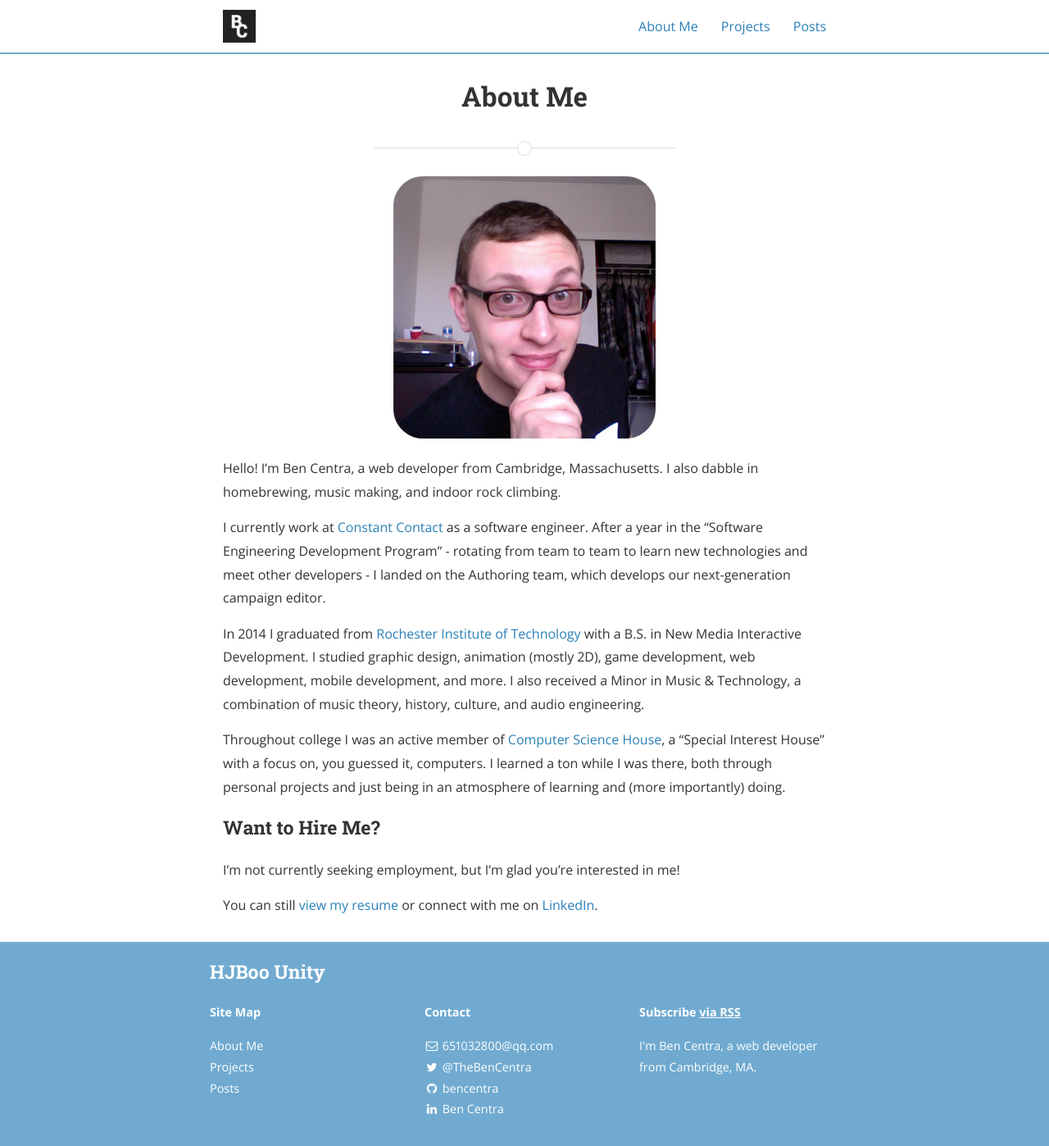
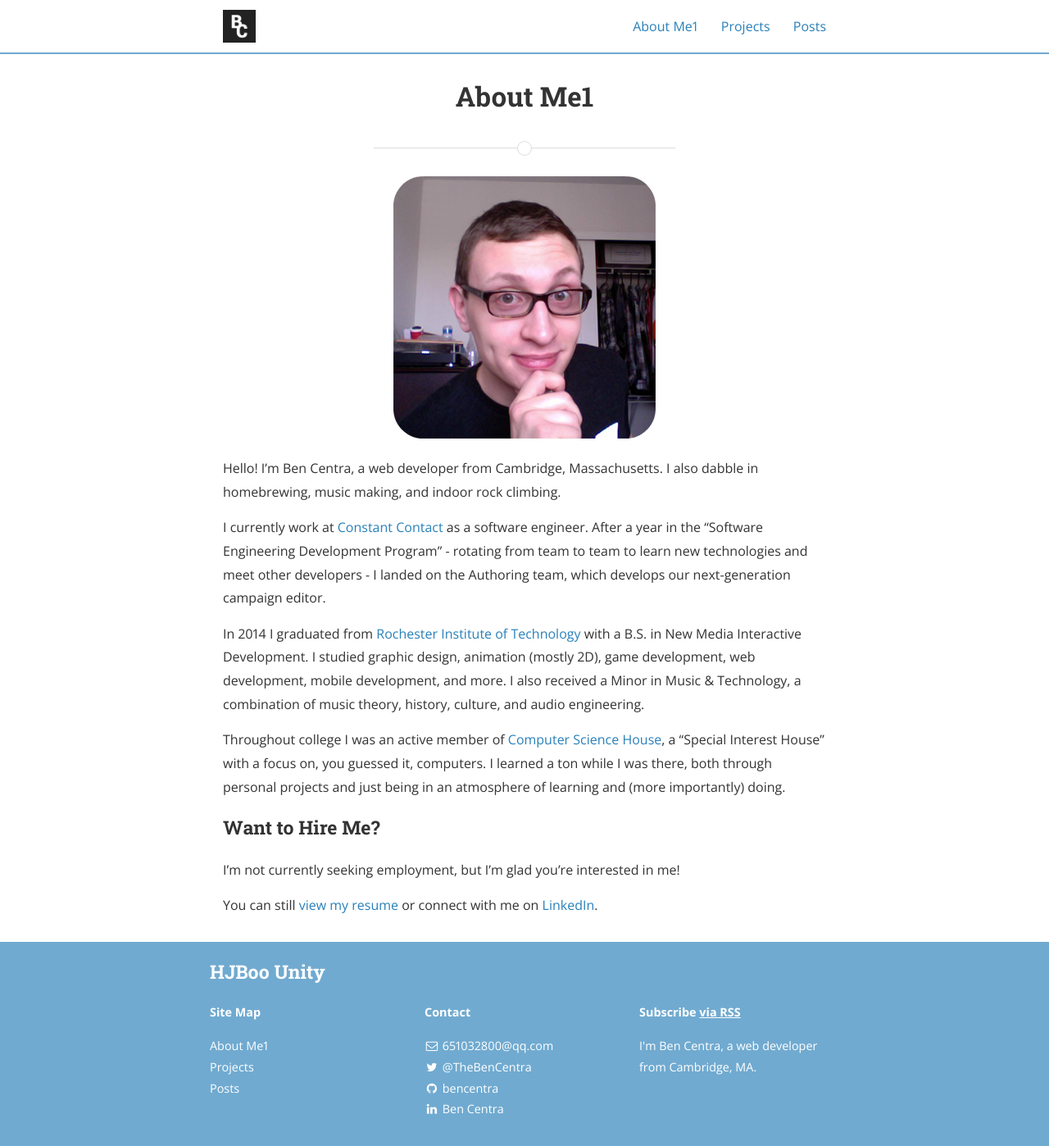
Before and after one commit to MonoHank/hjboo.github.io, a Jekyll site: the page built from about.md, in a window 1280 px wide. Shown: the whole page at 82% size. Built offline with Jekyll 4.4.1, drawn with Linux system fonts in a browser that asks for light colours; nearby versions of some CDN libraries; a style sheet for code colours, icons or effects is not loaded.

Commit message:
············

```diff
--- a/_config.yml
+++ b/_config.yml
@@ -7,7 +7,7 @@ gems:
 title: HJBoo Unity
 subtitle: "Sharing is a good habit."
 email: 651032800@qq.com
-name: HJBoo
+name: Bob
 description: >
   I'm Ben Centra, a web developer from Cambridge, MA.
 baseurl: "/" # the subpath of your site, e.g. /blog/
--- a/about.md
+++ b/about.md
@@ -1,6 +1,6 @@
 ---
 layout: page
-title: About Me
+title: About Me1
 permalink: /about/
 main_nav: true
 ---
```
